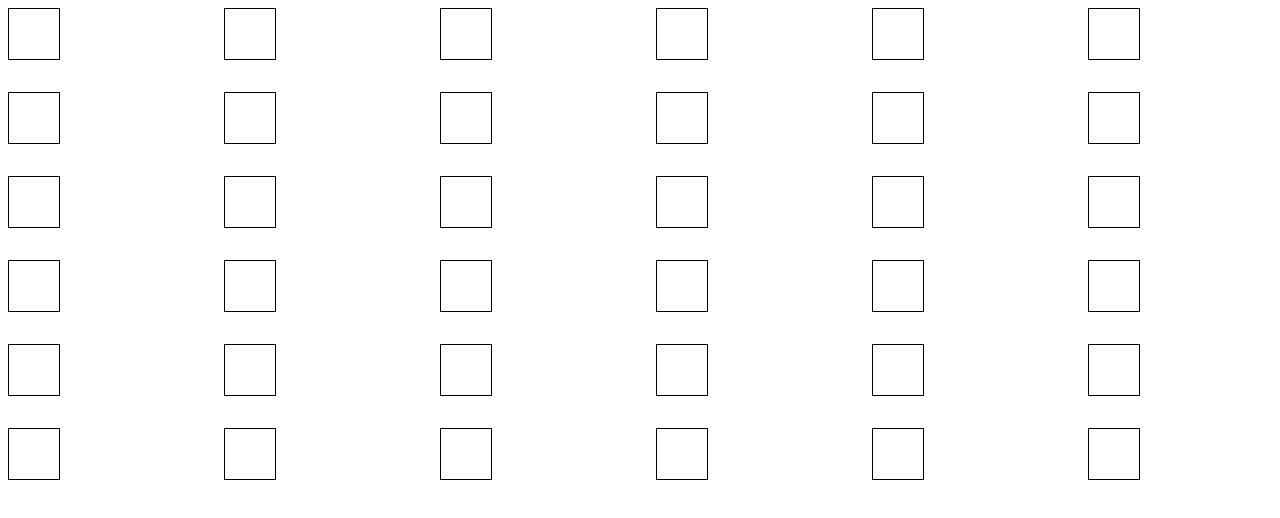
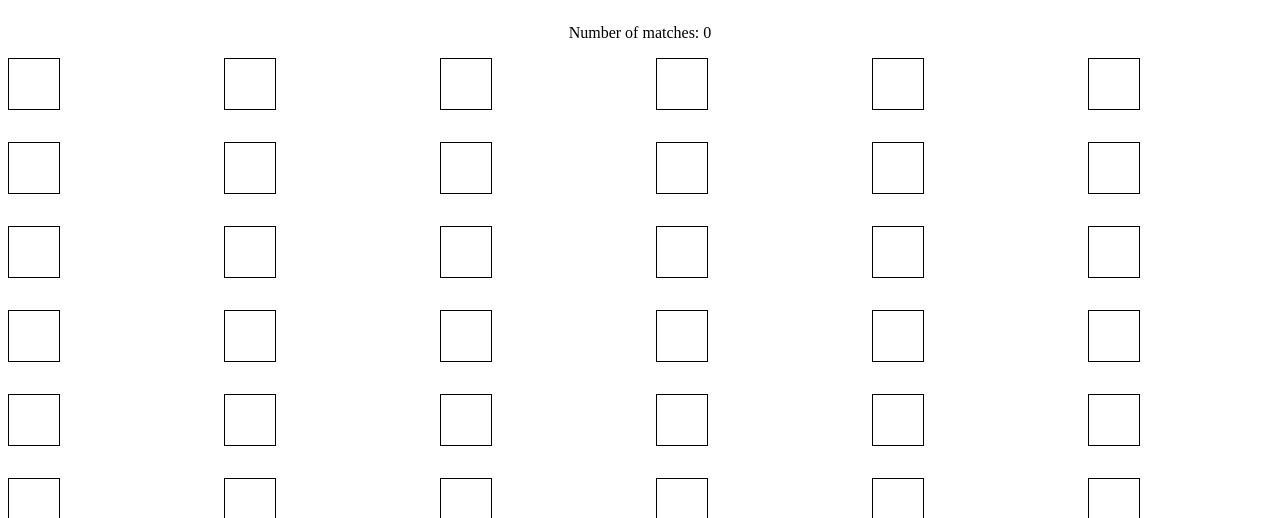
Before and after one commit to choir241/frontendeval, a React (Vite) app in the folder memoryGame/: page / in a window 1280 px wide. Both pictures are taken after a click on the button "Start Game". Shown: the top 518 px of the page. Built offline with nearby package versions, Linux system fonts and the light colour scheme.

Commit message:
game keeps track of matches made

```diff
--- a/memoryGame/src/App.tsx
+++ b/memoryGame/src/App.tsx
@@ -36,6 +36,7 @@
 // 12 keep grids in place after removing the ones you matched
 // 12.5 remove the first number from displaying after matching
 // 12.75 when you have a match and you flip over two mismatching tiles, continue showing the matching grids as green
+
 // 14 keep track of the cards you have matched vs the ones leftover
 
 import RenderedCards from "./RenderCards.tsx";
@@ -52,6 +53,7 @@ export default function App() {
   const [cardNumbers, setCardNumbers] = useState<ICardNumber[]>([]);
   const [isGameComplete, setIsGameComplete] = useState(false);
   const [gameStart, setGameStart] = useState("hidden");
+  const [numOfMatches, setNumOfMatches] = useState(0);
 
   return (
     <>
@@ -60,6 +62,10 @@ export default function App() {
       ) : (
         ""
       )}
+
+      <div className={`${gameStart === "hidden" ? gameStart : "score"}`}>
+        <p>Number of matches: {numOfMatches}</p>
+      </div>
 
       <section className={`${gameStart} cardContainer`}>
         {RenderedCards({
@@ -70,6 +76,8 @@ export default function App() {
             setCardNumbers,
             setIsGameComplete,
             isGameComplete,
+            numOfMatches,
+            setNumOfMatches,
           },
         })}
         {isGameComplete ? (
--- a/memoryGame/src/Card.tsx
+++ b/memoryGame/src/Card.tsx
@@ -14,6 +14,8 @@ interface ICard {
   secondFlip: React.RefObject<boolean>;
   setIsGameComplete: (isGameComplete: boolean) => void;
   isMatched: boolean;
+  numOfMatches: number;
+  setNumOfMatches: (numOfMatches: number) => void;
 }
 
 export default function GameCard({ props }: { props: ICard }) {
@@ -68,6 +70,8 @@ export default function GameCard({ props }: { props: ICard }) {
                 cardNumbers: props.cardNumbers,
                 setCardNumbers: props.setCardNumbers,
                 setIsGameComplete: props.setIsGameComplete,
+                numOfMatches: props.numOfMatches,
+                setNumOfMatches: props.setNumOfMatches,
               },
             });
             props.secondFlip.current = true;
--- a/memoryGame/src/RenderCards.tsx
+++ b/memoryGame/src/RenderCards.tsx
@@ -9,6 +9,8 @@ interface IRenderedCards {
   setCardNumbers: (cardNumbers: ICardNumber[]) => void;
   setIsGameComplete: (isGameComplete: boolean) => void;
   isGameComplete: boolean;
+  numOfMatches: number;
+  setNumOfMatches: (numOfMatches: number) => void;
 }
 
 export default function RenderedCards({ props }: { props: IRenderedCards }) {
@@ -18,7 +20,7 @@ export default function RenderedCards({ props }: { props: IRenderedCards }) {
 
   const tempCardNumbers: ICardNumber[] = [];
 
-  for (let i = 0; i < 36 ; i++) {
+  for (let i = 0; i < 36; i++) {
     if (i < 18) {
       tempCardNumbers.push({
         number: i + 1,
@@ -46,6 +48,8 @@ export default function RenderedCards({ props }: { props: IRenderedCards }) {
       <GameCard
         key={cardNumber.id}
         props={{
+          numOfMatches: props.numOfMatches,
+          setNumOfMatches: props.setNumOfMatches,
           isMatched: cardNumber.isMatched,
           number: cardNumber.number,
           firstNumber,
--- a/memoryGame/src/checkIfMatch.ts
+++ b/memoryGame/src/checkIfMatch.ts
@@ -8,6 +8,8 @@ interface IMatch {
   cardNumbers: ICardNumber[];
   setCardNumbers: (cardNumbers: ICardNumber[]) => void;
   setIsGameComplete: (isGameComplete: boolean) => void;
+  numOfMatches: number;
+  setNumOfMatches: (numOfMatches: number) => void;
 }
 
 export default function checkIfMatch({ props }: { props: IMatch }) {
@@ -22,6 +24,7 @@ export default function checkIfMatch({ props }: { props: IMatch }) {
       }
     });
 
+    props.setNumOfMatches(props.numOfMatches + 1);
     setTimeout(() => {
       props.setCardNumbers(newCardNumbers);
 
@@ -43,7 +46,6 @@ export default function checkIfMatch({ props }: { props: IMatch }) {
         return number;
       }
     });
-    console.log(updatedCardNumbers);
     setTimeout(() => {
       props.setCardNumbers(updatedCardNumbers);
     }, 3000);
--- a/memoryGame/src/index.css
+++ b/memoryGame/src/index.css
@@ -20,3 +20,9 @@
   width: 50px;
   height: 50px;
 }
+
+.score {
+  display: flex;
+  flex-direction: column;
+  align-items: center;
+}
```
